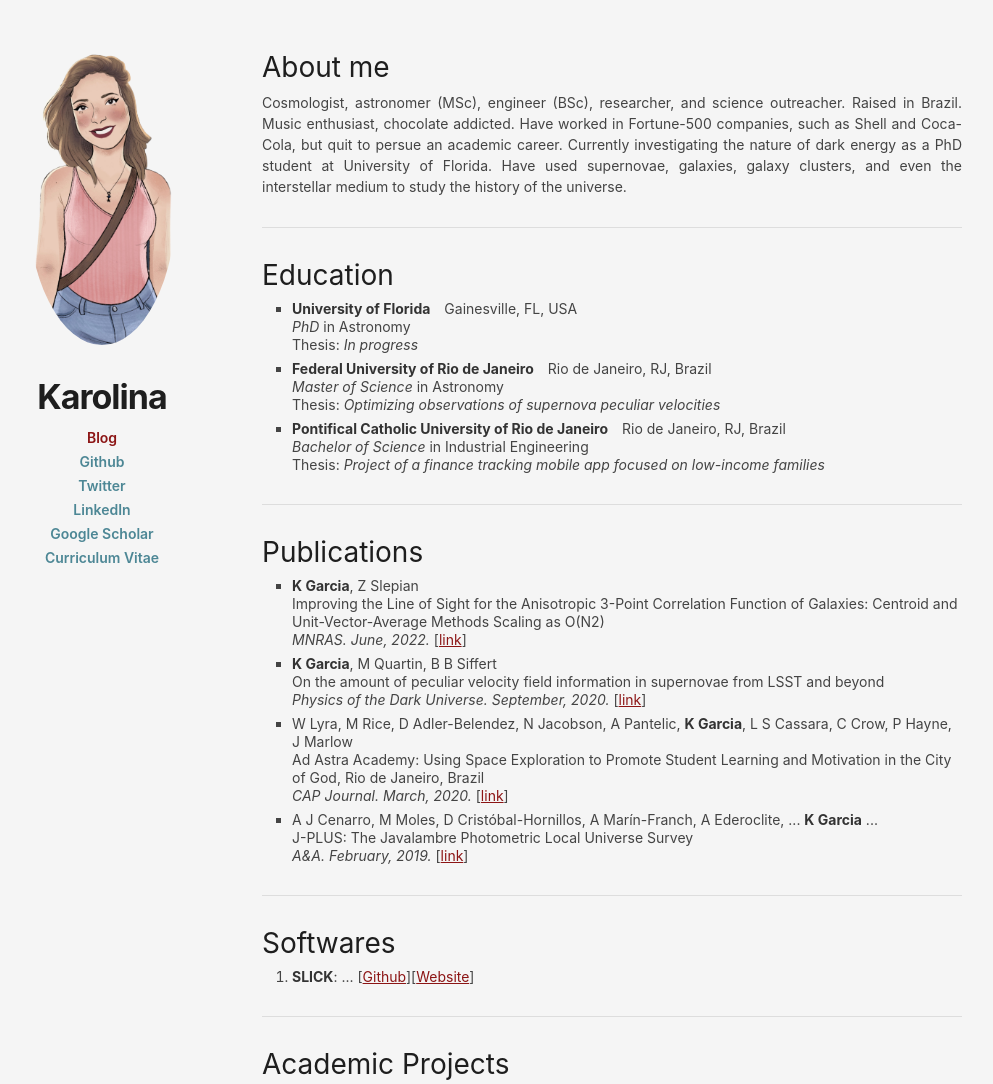
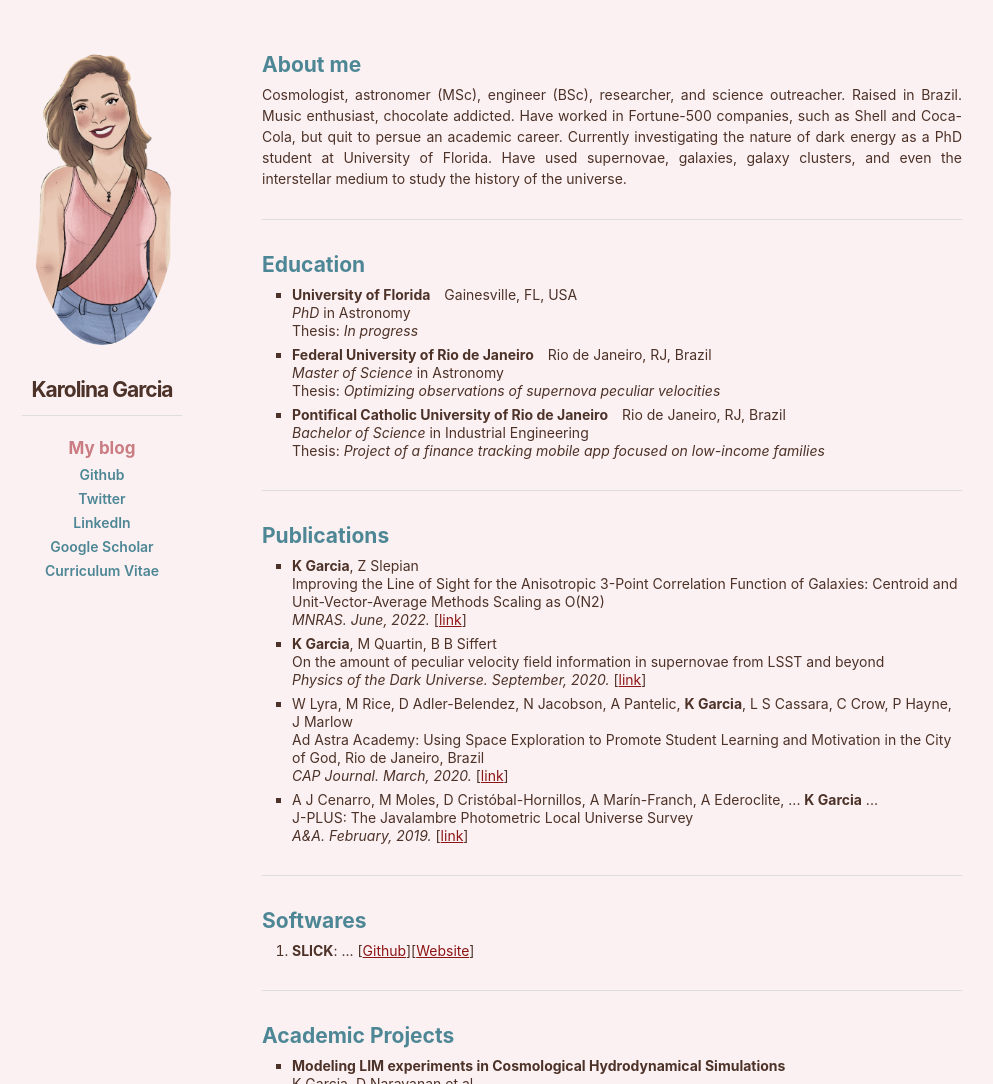
Before and after one commit to karolinagarcia/karolinagarcia.github.io, a plain HTML site: page index.html in a window 1280 px wide. Shown: the top 1084 px of the page, without its empty margins (148-1141 px from the left). Drawn offline with Linux system fonts and the light colour scheme.

Commit message:
style changes

```diff
--- a/index.html
+++ b/index.html
@@ -56,13 +56,13 @@
     <!-- Sidebar -->
     <div class="three columns sidebar">
       <nav>
-      <h1 id="logo" style="text-align:center;">
+      <h4 id="logo" style="text-align:center;">
       <img src="assets/images/avatar/avatar.png" class="avatar" />
-      Karolina
-      </h1>
-
+      <strong><span class='brown'>Karolina Garcia</span></strong>
+      </h4>
       <ul>
-        <li><a href="/blog/"><span class='darkred'>Blog</span></a></li>
+        <hr/>
+        <li><a href="/blog/"><h5><strong><span class='pink'>My blog</span></strong></h5></a></li>
         <li><a href="https://github.com/karolinagarcia" target="_blank"><span class='blue'>Github</span></a></li>
         <li><a href="https://twitter.com/karolinatgarcia" target="_blank"><span class='blue'>Twitter</span></a></li>
         <li><a href="https://www.linkedin.com/in/karolinagarcia/" target="_blank"><span class='blue'>LinkedIn</span></a></li>
@@ -82,7 +82,7 @@
             if you are interested in astronomy and stuff.
           </span>
           </p> -->
-            <h3>About me</h3>
+          <h4><strong><span class='blue'>About me</span></strong></h4>
 
 <p align="justify">Cosmologist, astronomer (MSc), engineer (BSc), researcher, and science outreacher. Raised in Brazil.
   Music enthusiast,  chocolate addicted. Have worked in Fortune-500 companies, such as Shell and Coca-Cola, but quit to persue an academic career.
@@ -94,7 +94,7 @@
 
         <hr />
         <div class="doc-section" id="education">
-          <h3>Education</h3>
+          <h4><strong><span class='blue'>Education</span></strong></h4>
           <ul class="square">
             <li><strong>University of Florida</strong>&emsp;Gainesville, FL, USA<br/>
                 <em>PhD</em> in Astronomy<br/>
@@ -115,7 +115,7 @@
 
         <hr />
         <div class="doc-section" id="publications">
-            <h3>Publications</h3>
+            <h4><strong><span class='blue'>Publications</span></strong></h4>
             <ul class="square">
                 <li>
                     <strong>K Garcia</strong>, Z Slepian<br />
@@ -142,7 +142,7 @@
 
         <hr />
         <div class="doc-section" id="work">
-            <h3>Softwares</h3>
+          <h4><strong><span class='blue'>Softwares</span></strong></h4>
             <ol>
               <li><strong>SLICK</strong>: ... [<a href="https://github.com/karolinagarcia/slick/" target="_blank">Github</a>][<a href="https://karolinagarcia.github.io/slick" target="_blank">Website</a>]</li>
           </ul>
@@ -150,7 +150,7 @@
 
         <hr />
         <div class="doc-section" id="acadprojects">
-            <h3>Academic Projects</h3>
+          <h4><strong><span class='blue'>Academic Projects</span></strong></h4>
             <ul class="square">
               <li>
                 <strong>Modeling LIM experiments in Cosmological Hydrodynamical Simulations</strong><br />
@@ -205,7 +205,7 @@
 
         <hr />
         <div class="doc-section" id="talks">
-          <h3>Outreach Involvement</h3>
+          <h4><strong><span class='blue'>Outreach Involvement</span></strong></h4>
           <ul class="square">
             <li>
               <strong>Astrotubers</strong> <br />
--- a/stylesheets/base.css
+++ b/stylesheets/base.css
@@ -154,9 +154,9 @@ footer {
 /* #Basic Styles
 ================================================== */
 body {
-  background: #F5F5F5;
+  background: #fcf1f2;
   font: 14px/21px -apple-system, BlinkMacSystemFont, "Segoe UI", Roboto, Oxygen-Sans, Ubuntu, Cantarell, "Helvetica Neue",sans-serif;
-  color: #444;
+  color: #4C3228;
   -webkit-font-smoothing: antialiased; /* Fix for webkit rendering */
   -webkit-text-size-adjust: 100%;
 }
@@ -230,7 +230,7 @@ em {
 }
 strong {
   font-weight: bold;
-  color: #333;
+  color: #4C3228;
 }
 small {
   font-size: 80%;
@@ -605,6 +605,12 @@ span.blue {
 span.grey {
   color: #777;
 }
+span.pink {
+  color: #CA7C83;
+}
+span.brown {
+  color: #4C3228;
+}
 
 .fancy-button {
   -moz-box-shadow: inset 0px 1px 0px 0px #bee2f9;
--- a/stylesheets/style.css
+++ b/stylesheets/style.css
@@ -44,8 +44,8 @@
     font-family: "Georgia", "Times New Roman", Helvetica, Arial, sans-serif; }
   hr.large {
     border: none;
-    height: 8px;
-    background: #ebebeb;
+    height: 1px;
+    background: #E7E7E7;
     margin: 10px 0; }
   div.doc-section {
     margin: 30px 0; }
```
